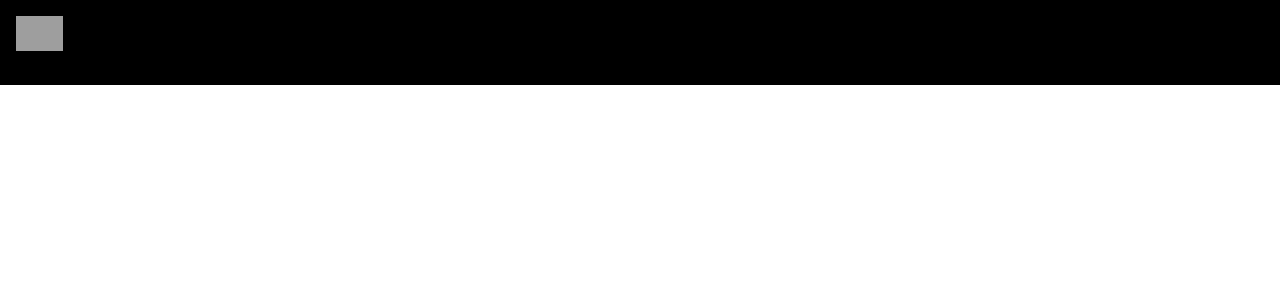
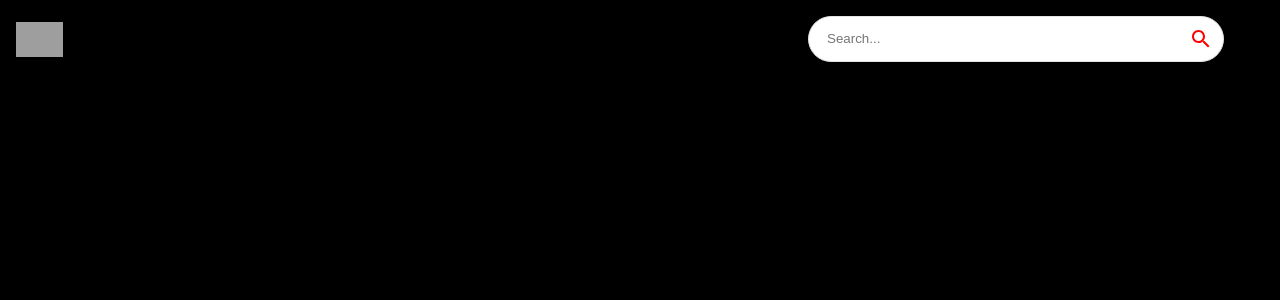
Before and after one commit to adrianlopzv/youtube-clone, a React (Create React App) app: page / in a window 1280 px wide. Shown: the top 300 px of the page. Built offline with nearby package versions, Linux system fonts and the light colour scheme; grey boxes are pictures that could not be loaded.

Commit message:
Agregando Search Input con ButtonIcon del search y algunos estilos mas en feed

```diff
--- a/src/components/Feed.jsx
+++ b/src/components/Feed.jsx
@@ -1,8 +1,14 @@
-import React from 'react'
+import { useState, useEffect } from 'react'
+import { Box, Stack, Typography } from '@mui/material'
 
 const Feed = () => {
   return (
-    <div>Feed</div>
+    <Stack sx={{
+      flexDirection: { sx:"column", md:"row" } }}>
+      <Box sx={{ height: { sx: 'auto',  md: '92vh' } }}>
+
+      </Box>
+    </Stack>
   )
 }
 
--- a/src/components/Navbar.jsx
+++ b/src/components/Navbar.jsx
@@ -1,6 +1,7 @@
 import { Stack } from '@mui/material'
 import { Link } from 'react-router-dom'
 import { logo } from '../utils/constants'
+import SearchBar from './SearchBar'
 
 const Navbar = () => {
   return (
@@ -12,6 +13,7 @@
     <Link to="/" style={{ display: 'flex', alignItems: 'center' }}>
         <img src={logo} alt="logo" height={35}/>
     </Link>
+    <SearchBar />
     </Stack>
   )
 }
--- /dev/null
+++ b/src/components/SearchBar.jsx
@@ -0,0 +1,29 @@
+import { useState } from "react"
+import { useNavigate } from "react-router-dom"
+import { Paper, IconButton } from "@mui/material"
+import { Search } from "@mui/icons-material"
+
+const SearchBar = () => {
+  return (
+    <Paper component="form" onSubmit={() => {}}
+    sx={{
+        borderRadius:20,
+        border: '1px solid #e3e3e3',
+        pl: 2,
+        boxShadow: 'none',
+        mr: { sm: 5 }
+    }}>
+        <input className="search-bar"
+        placeholder="Search..." value=""
+        onChange={ () => {} }
+        />
+        <IconButton type="submit"
+        sx={{ p: '10px', color: 'red'}}
+        >
+            <Search />
+        </IconButton>
+    </Paper>
+  )
+}
+
+export default SearchBar
--- a/src/components/index.js
+++ b/src/components/index.js
@@ -3,3 +3,4 @@
 export { default as ChannelDetail } from './ChannelDetail'
 export { default as SearchFeed } from './SearchFeed'
 export { default as VideoDetail } from './VideoDetail'
+export { default as SearchBar } from './SearchBar'
```
